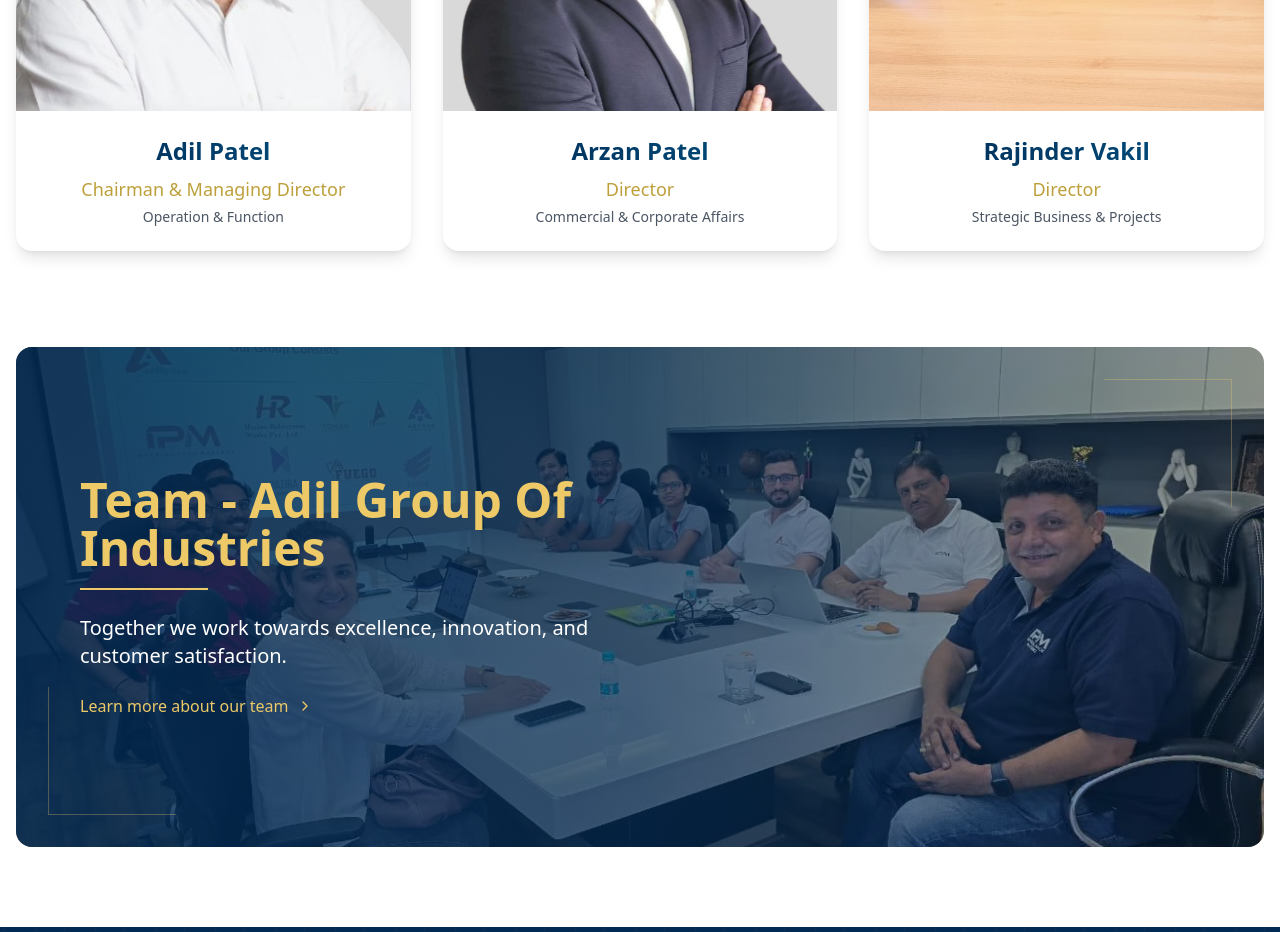
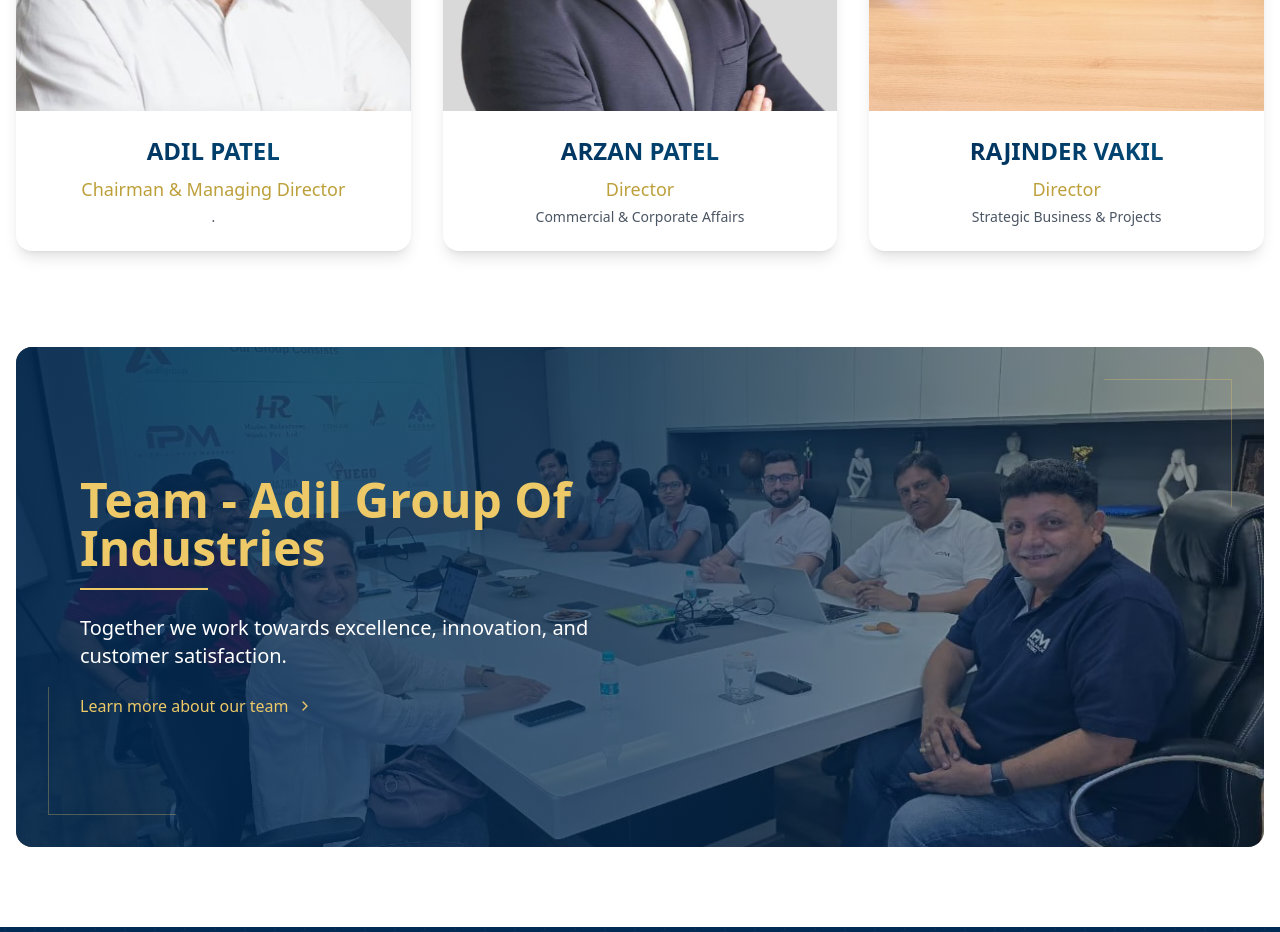
Before and after one commit to brightensolutions/rispl, a Next.js app: page /about/team in a window 1280 px wide. Shown: the part 1060-1992 px from the top of the page. Built offline with nearby package versions, Linux system fonts and the light colour scheme; a web font is replaced by a local one.

Commit message:
chnage tem position

```diff
--- a/src/app/(home)/about/team/page.tsx
+++ b/src/app/(home)/about/team/page.tsx
@@ -31,7 +31,7 @@
   {
     name: "Adil Patel",
     role: "Chairman & Managing Director",
-    subRole: "Operation & Function",
+    subRole: ".",
     image: "/images/aadil.jpg",
     social: {
       linkedin: "#",
@@ -165,7 +165,7 @@
           <div className="relative p-6">
             <div className="text-center">
               <h3 className="text-2xl font-bold mb-2 bg-gradient-to-r from-[#012a54] to-[#005281] bg-clip-text text-transparent">
-                {member.name}
+               {member.name.toUpperCase()}
               </h3>
               <p className="text-lg font-medium text-[#bda03b] mb-1">{member.role}</p>
               <p className="text-gray-600 text-sm">{member.subRole}</p>
```
